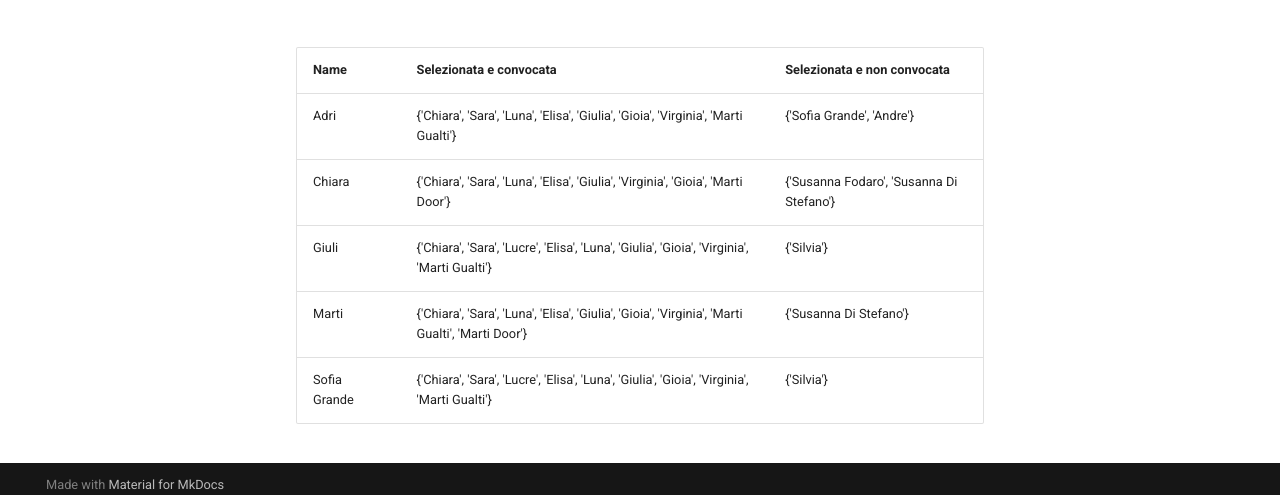
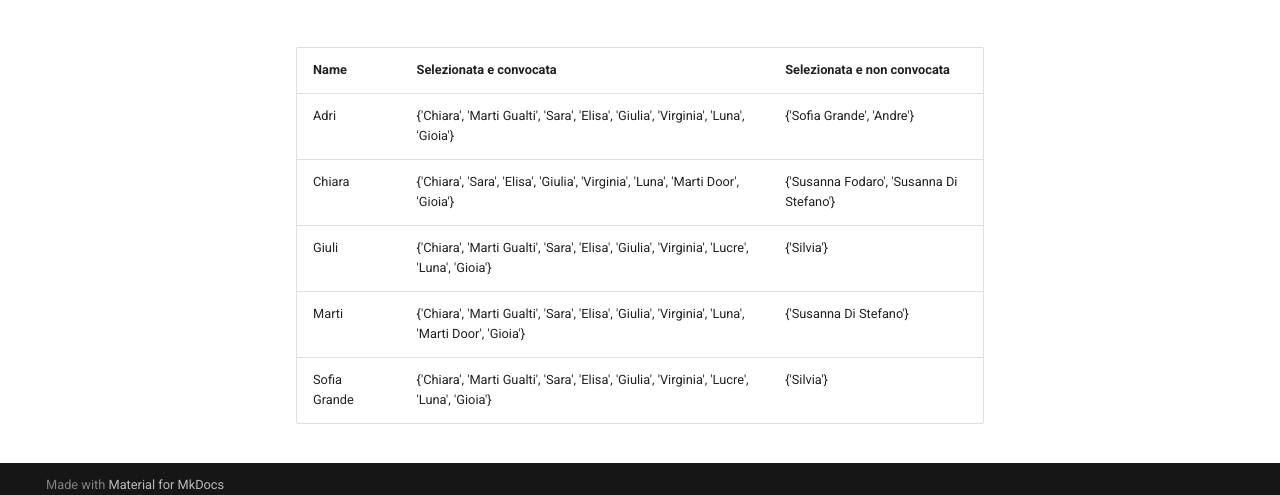
Before and after one commit to martinig94/fantagibbi, an MkDocs documentation site: the page built from docs/Classifica.md, in a window 1280 px wide and 900 px high, scrolled down 790 px. Shown: the part 392-887 px from the top of the window. Built offline with MkDocs 1.6.1 and Material for MkDocs 9.7.7, drawn with Linux system fonts in a browser that asks for light colours.

Commit message:
Auto-update from main.py

```diff
--- a/docs/Classifica.md
+++ b/docs/Classifica.md
@@ -18,9 +18,9 @@
 <!-- START_TABLE CORRECT -->
 | Name         | Selezionata e convocata                                                                          | Selezionata e non convocata              |
 |:-------------|:-------------------------------------------------------------------------------------------------|:-----------------------------------------|
-| Adri         | {'Chiara', 'Sara', 'Luna', 'Elisa', 'Giulia', 'Gioia', 'Virginia', 'Marti Gualti'}               | {'Sofia Grande', 'Andre'}                |
-| Chiara       | {'Chiara', 'Sara', 'Luna', 'Elisa', 'Giulia', 'Virginia', 'Gioia', 'Marti Door'}                 | {'Susanna Fodaro', 'Susanna Di Stefano'} |
-| Giuli        | {'Chiara', 'Sara', 'Lucre', 'Elisa', 'Luna', 'Giulia', 'Gioia', 'Virginia', 'Marti Gualti'}      | {'Silvia'}                               |
-| Marti        | {'Chiara', 'Sara', 'Luna', 'Elisa', 'Giulia', 'Gioia', 'Virginia', 'Marti Gualti', 'Marti Door'} | {'Susanna Di Stefano'}                   |
-| Sofia Grande | {'Chiara', 'Sara', 'Lucre', 'Elisa', 'Luna', 'Giulia', 'Gioia', 'Virginia', 'Marti Gualti'}      | {'Silvia'}                               |
+| Adri         | {'Chiara', 'Marti Gualti', 'Sara', 'Elisa', 'Giulia', 'Virginia', 'Luna', 'Gioia'}               | {'Sofia Grande', 'Andre'}                |
+| Chiara       | {'Chiara', 'Sara', 'Elisa', 'Giulia', 'Virginia', 'Luna', 'Marti Door', 'Gioia'}                 | {'Susanna Fodaro', 'Susanna Di Stefano'} |
+| Giuli        | {'Chiara', 'Marti Gualti', 'Sara', 'Elisa', 'Giulia', 'Virginia', 'Lucre', 'Luna', 'Gioia'}      | {'Silvia'}                               |
+| Marti        | {'Chiara', 'Marti Gualti', 'Sara', 'Elisa', 'Giulia', 'Virginia', 'Luna', 'Marti Door', 'Gioia'} | {'Susanna Di Stefano'}                   |
+| Sofia Grande | {'Chiara', 'Marti Gualti', 'Sara', 'Elisa', 'Giulia', 'Virginia', 'Lucre', 'Luna', 'Gioia'}      | {'Silvia'}                               |
 <!-- END_TABLE CORRECT -->
```
